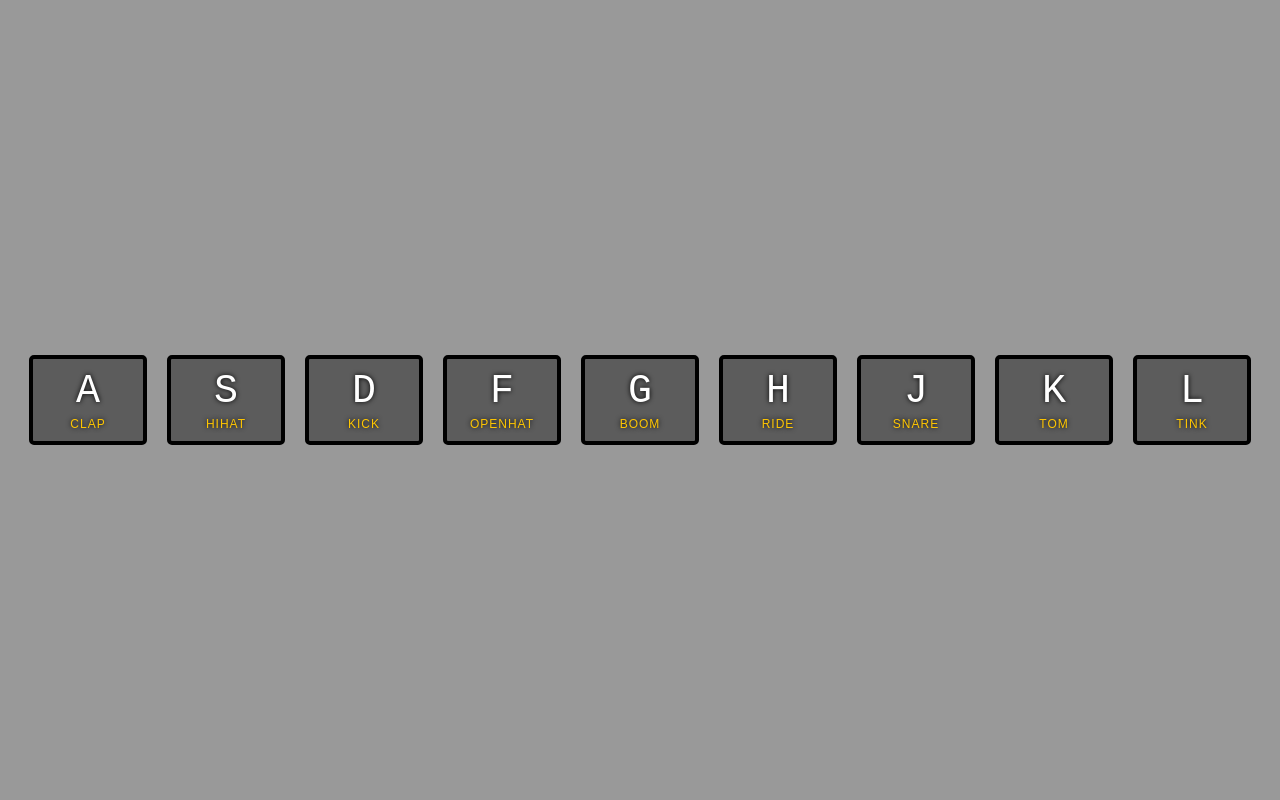
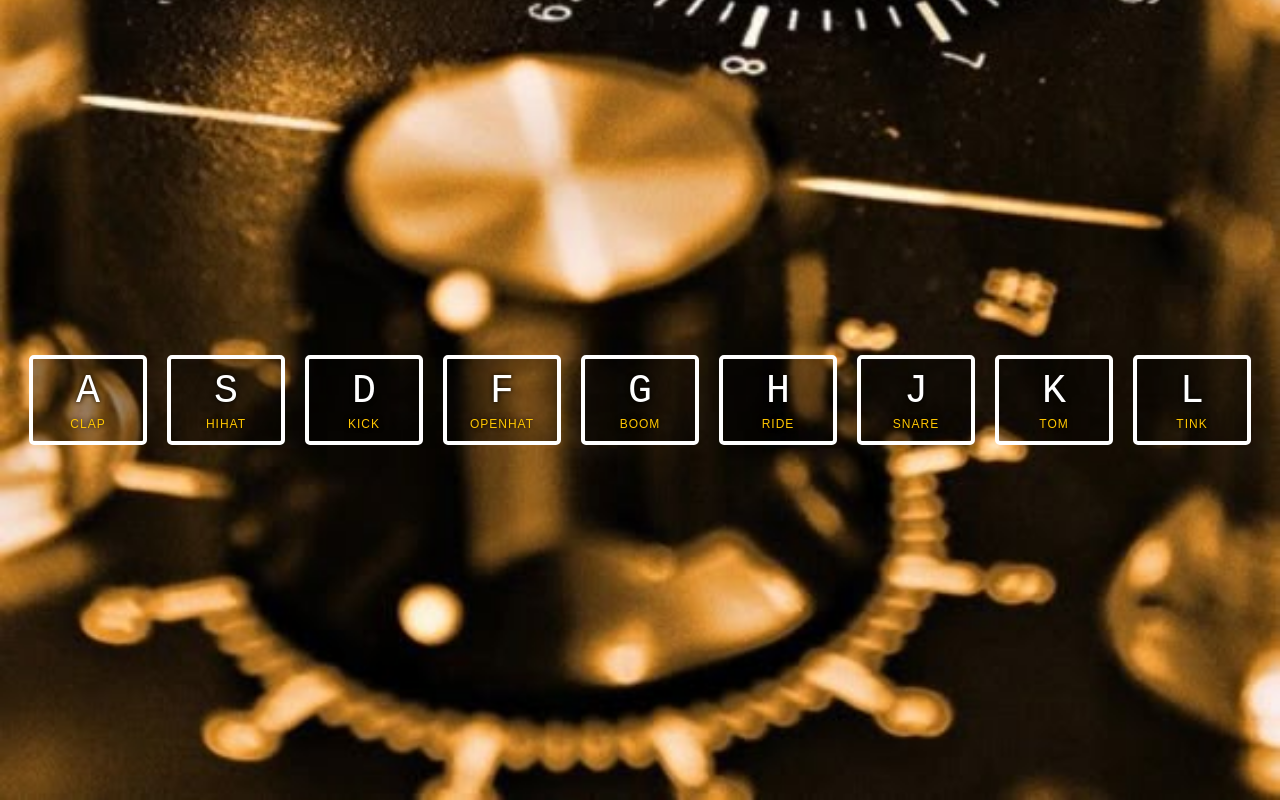
Before and after one commit to Josu2506/JSDrumKit, a plain HTML site: page index.html in a window 1280 px wide. Drawn offline with Linux system fonts and the light colour scheme.

Commit message:
JsExcercise

```diff
--- a/index.html
+++ b/index.html
@@ -5,7 +5,7 @@
   <meta name="viewport" content="width=device-width, initial-scale=1.0">
   <link rel="stylesheet" href="style.css">
   <link rel="icon" href="https://fav.farm/🔥">
-  <script src="script.js"></script>
+  <script defer src="script.js"></script>
   <title>JavaScript Drum Kit</title>
 </head>
 <body>
--- a/style.css
+++ b/style.css
@@ -1,6 +1,6 @@
 html {
   font-size: 10px;
-  background: rgba(0,0,0,0.4);
+  background: url('./background.jpg') bottom center;
   background-size: cover;
 }
 
@@ -19,7 +19,7 @@ body,html {
 }
 
 .key {
-  border: .4rem solid black;
+  border: .4rem solid white;
   border-radius: .5rem;
   margin: 1rem;
   font-size: 1.5rem;
```
Also changed, not shown: background.jpg (added).
